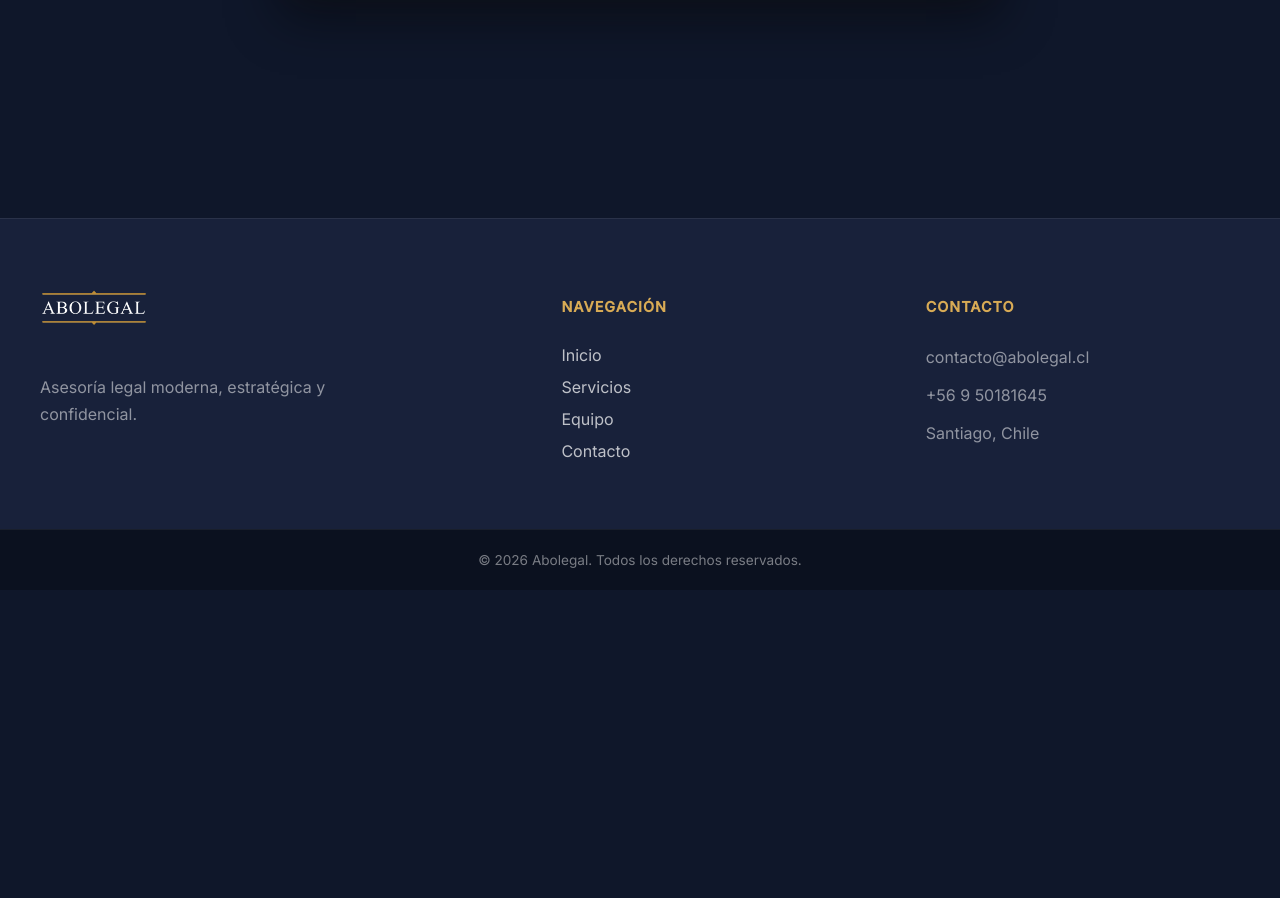
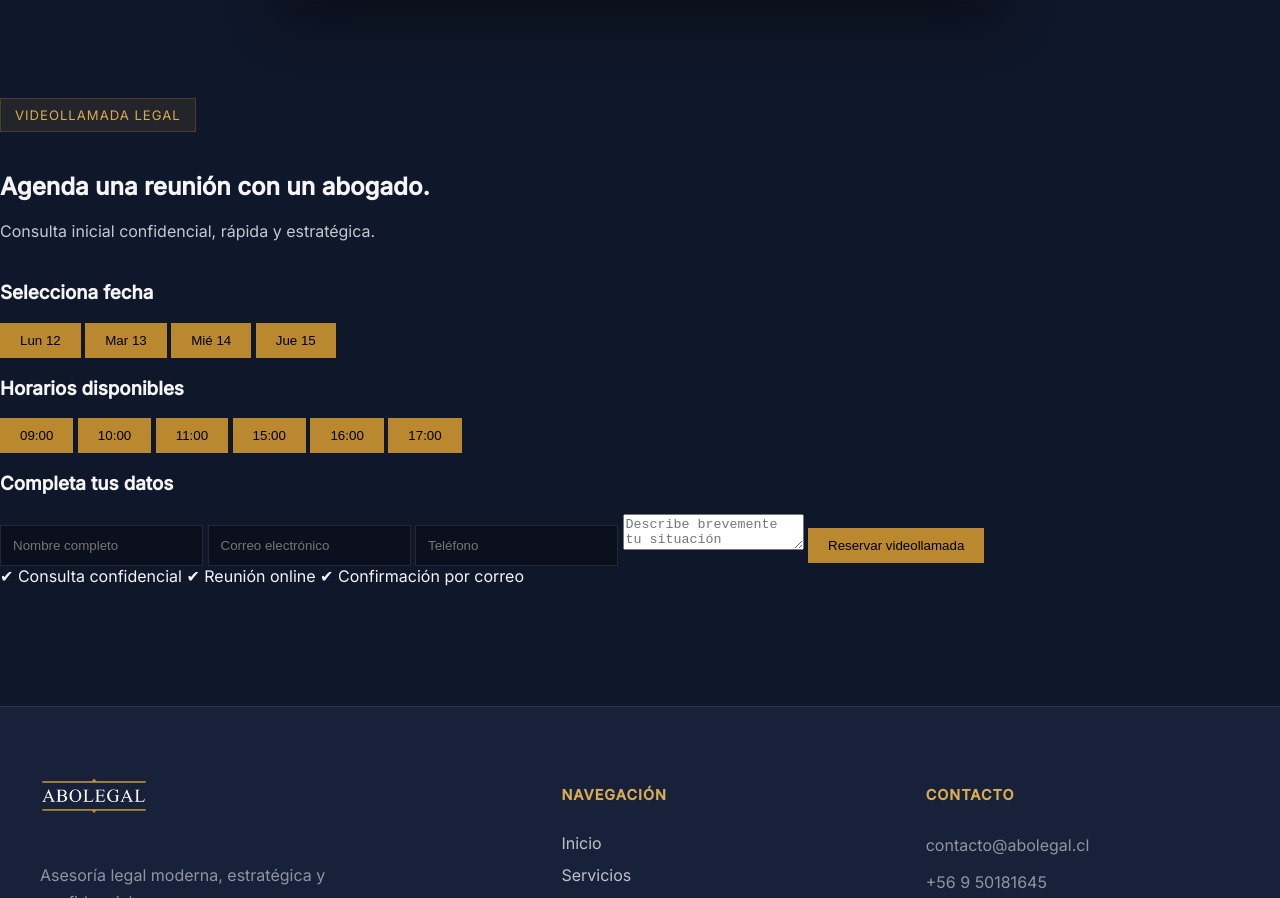
Before and after one commit to chatbot01legal-maker/Abolegal-, a plain HTML site: page index.html in a window 1280 px wide. Shown: the part 2518-3416 px from the top of the page. Before the commit the page ends 3108 px from the top, so only its background shows below. Drawn offline with Linux system fonts and the light colour scheme.

Commit message:
Refactor index.html structure and content

```diff
--- a/index.html
+++ b/index.html
@@ -254,6 +254,124 @@
 
 <script src="app.js"></script>
 
+<!-- =========================
+     AGENDAMIENTO
+========================= -->
+
+<section class="booking-section">
+
+  <div class="booking-header">
+
+    <span class="page-tag">
+      Videollamada legal
+    </span>
+
+    <h2>
+      Agenda una reunión
+      con un abogado.
+    </h2>
+
+    <p>
+      Consulta inicial confidencial,
+      rápida y estratégica.
+    </p>
+
+  </div>
+
+  <div class="booking-layout">
+
+    <!-- IZQUIERDA -->
+    <div class="booking-card">
+
+      <h3>
+        Selecciona fecha
+      </h3>
+
+      <div class="booking-dates">
+
+        <button class="booking-date active">
+          Lun 12
+        </button>
+
+        <button class="booking-date">
+          Mar 13
+        </button>
+
+        <button class="booking-date">
+          Mié 14
+        </button>
+
+        <button class="booking-date">
+          Jue 15
+        </button>
+
+      </div>
+
+      <h3>
+        Horarios disponibles
+      </h3>
+
+      <div class="booking-times">
+
+        <button>09:00</button>
+        <button>10:00</button>
+        <button>11:00</button>
+        <button>15:00</button>
+        <button>16:00</button>
+        <button>17:00</button>
+
+      </div>
+
+    </div>
+
+    <!-- DERECHA -->
+    <div class="booking-form-card">
+
+      <h3>
+        Completa tus datos
+      </h3>
+
+      <form class="booking-form">
+
+        <input
+          type="text"
+          placeholder="Nombre completo"
+        >
+
+        <input
+          type="email"
+          placeholder="Correo electrónico"
+        >
+
+        <input
+          type="tel"
+          placeholder="Teléfono"
+        >
+
+        <textarea
+          placeholder="Describe brevemente tu situación"
+        ></textarea>
+
+        <button type="submit">
+          Reservar videollamada
+        </button>
+
+      </form>
+
+      <div class="booking-note">
+
+        ✔ Consulta confidencial
+        ✔ Reunión online
+        ✔ Confirmación por correo
+
+      </div>
+
+    </div>
+
+  </div>
+
+</section>
+
 </body>
   <footer class="footer">
 
```
